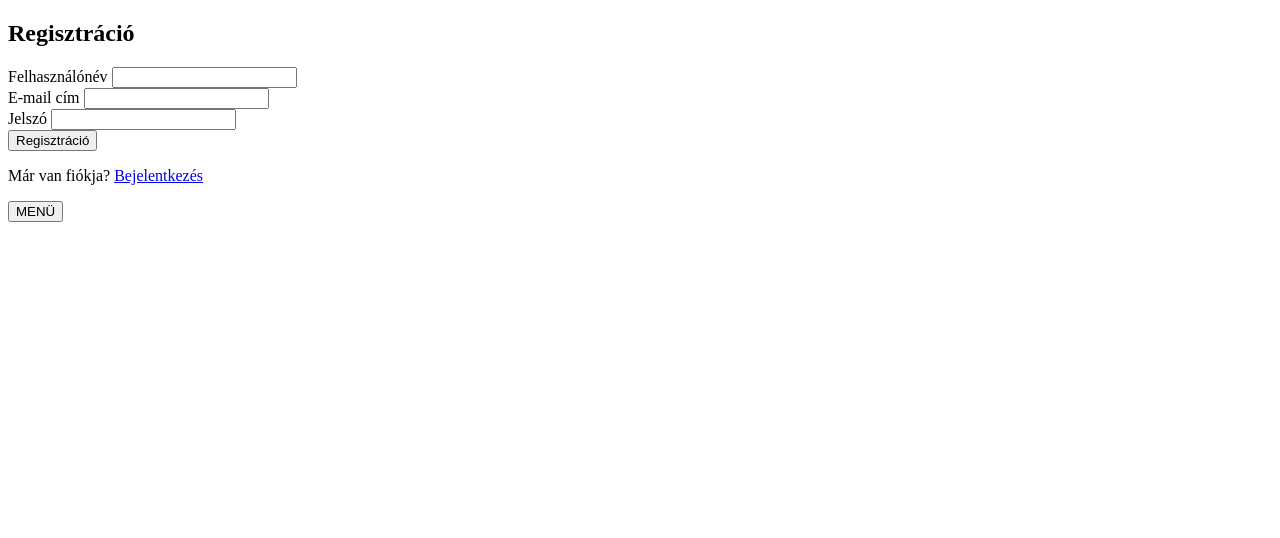
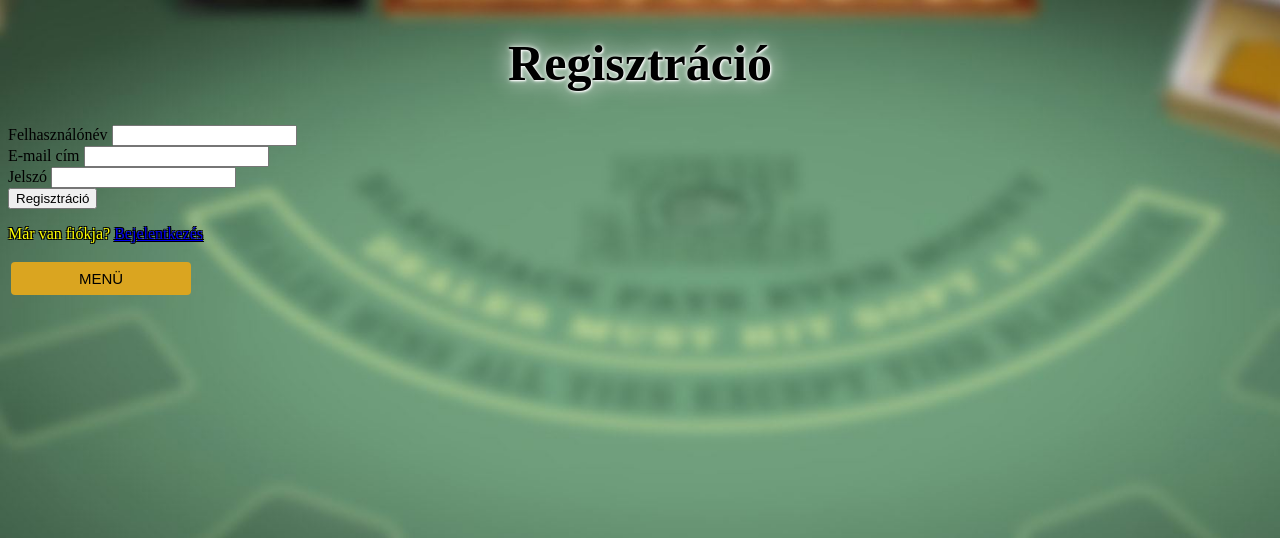
Before and after one commit to PQ653P/AFP1-nagyproject, a PHP site: page /register.php in a window 1280 px wide. Shown: the top 538 px of the page. Run offline with PHP 8.4, Linux system fonts and the light colour scheme.

Commit message:
Változtatások

```diff
--- a/Code/user/login.php
+++ b/Code/user/login.php
@@ -3,10 +3,10 @@
 <html>
 <head>
 	<title>Bejelentkezés</title>
-	<link rel="stylesheet" type="text/css" href="style.css">
 </head>
+<link href="phpstyle.css" rel="stylesheet">
 <body>
-		<h2>Bejelentkezés</h2>
+		<h1>Bejelentkezés</h1>
 
 	<form method="post" action="login.php">
 
--- /dev/null
+++ b/Code/user/phpstyle.css
@@ -0,0 +1,59 @@
+body{
+	background-image: url('background.jpg');
+	background-repeat: no-repeat;
+    background-attachment: fixed;
+    background-size: cover;
+}
+
+h1{
+  font-family: Bernard MT;
+  font-size: 50px;
+  text-align: center;
+  color: black;
+  text-shadow: 1px 1px 2px white, 0 0 25px white, 0 0 5px white;
+}
+
+.menubutton {
+  display: inline-block;
+  border-radius: 4px;
+  background-color: #DAA520;
+  border: none;
+  color: #000000;
+  text-align: center;
+  font-size: 15px;
+  padding: 8px;
+  width: 180px;
+  transition: all 0.5s;
+  cursor: pointer;
+  margin: 3px;
+}
+
+.menubutton span {
+  cursor: pointer;
+  display: inline-block;
+  position: relative;
+  transition: 0.5s;
+}
+
+.menubutton span:after {
+  content: '\00bb';
+  position: absolute;
+  opacity: 0;
+  top: 0;
+  right: -25px;
+  transition: 0.5s;
+}
+
+.menubutton:hover span {
+  padding-right: 30px;
+}
+
+.menubutton:hover span:after {
+  opacity: 2;
+  right: 0;
+}
+
+p{
+	color: yellow;
+	text-shadow: -1px -1px 0 #000, 1px -1px 0 #000, -1px 1px 0 #000, 1px 1px 0 #000;
+}
--- a/Code/user/register.php
+++ b/Code/user/register.php
@@ -3,11 +3,11 @@
 <html>
 <head>
 	<title>Regisztráció</title>
-	<link rel="stylesheet" type="text/css" href="style.css">
 </head>
+<link href="phpstyle.css" rel="stylesheet">
 <body>
 	<div class="header">
-		<h2>Regisztráció</h2>
+		<h1>Regisztráció</h1>
 	</div>
 
 	<form method="post" action="register.php">
```
Also changed, not shown: Code/user/background.jpg (added), Code/user/style.css (deleted).
